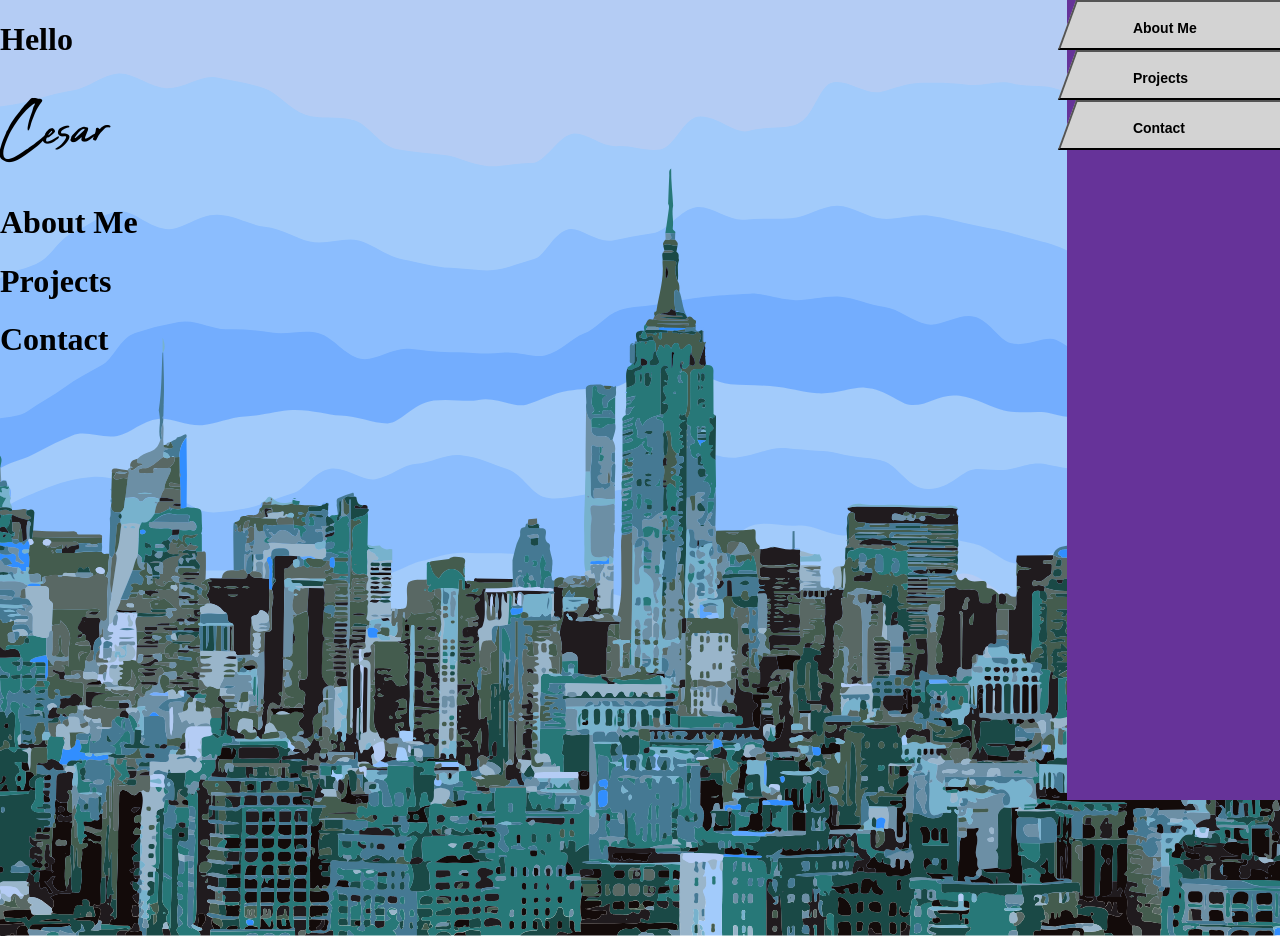
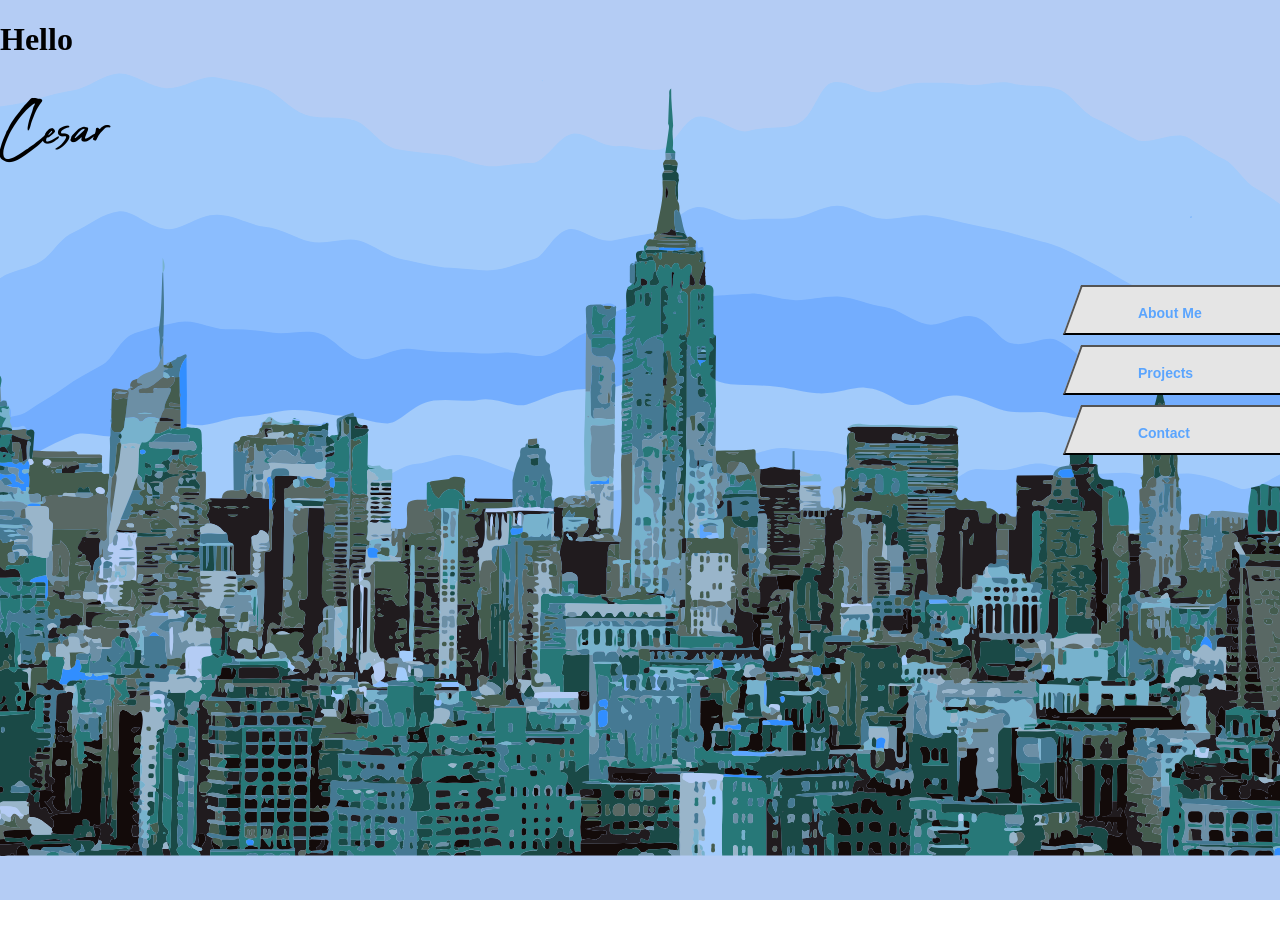
Before and after one commit to cesarrodas/portfolio21, a website: page public/index.html in a window 1280 px wide. Shown: the top 936 px of the page. After the commit the page ends 900 px from the top, so only its background shows below. Drawn offline with Linux system fonts and the light colour scheme.

Commit message:
updated structure

```diff
--- a/public/index.html
+++ b/public/index.html
@@ -24,9 +24,11 @@
     <h1>Contact</h1>
   </div>
   <div id="menu">
-    <button class="button"><span>About Me</span></button>
-    <button class="button"><span>Projects</span></button>
-    <button class="button"><span>Contact</span></button>
+    <div id="menu-button-container">
+      <button class="button"><span>About Me</span></button><br/>
+      <button class="button"><span>Projects</span></button><br/>
+      <button class="button"><span>Contact</span></button>
+    </div>
   </div>
   <script src="main.js"></script>
 </body>
--- a/public/main.js
+++ b/public/main.js
@@ -1 +1,8 @@
-console.log("yo!")
+const home = document.getElementById("home")
+const about = document.getElementById("about")
+const projects = document.getElementById("projects")
+const contact = document.getElementById("contact")
+
+about.style.display = "none"
+projects.style.display = "none"
+contact.style.display = "none"
--- a/public/style.css
+++ b/public/style.css
@@ -38,7 +38,7 @@ html, body {
 }
 
 .button {
-  background-color: lightgray;
+  background-color: #E5E5E5;
   font-weight: bold;
   font-size: 14px;
   line-height: 50px;
@@ -47,6 +47,11 @@ html, body {
   padding-left: 65px;
   text-align: left;
   transform: skewX(-20deg);
+  stroke: #666666;
+  stroke-width: 3px;
+  color: #5BA5FE;
+  margin: 5px;
+
 }
 
 .button span {
@@ -61,12 +66,20 @@ html, body {
 @media (min-width: 992px) {
 
   #menu {
-    background-color: rebeccapurple;
+    background-color: transparent;
     width: 16.66%;
     height: 100%;
     position: absolute;
     right: 0;
     top: 0;
+    display: flex;
+    align-items: center;
+  }
+
+  #menu-button-container {
+    height: 30%;
+    /* display: flex;
+    flex-wrap: wrap; */
   }
 
   #sky {
@@ -78,6 +91,15 @@ html, body {
     top: 0;
   }
 
+  @keyframes moveCity {
+    0% {
+      top: 20%;
+    }
+    100% {
+      top: 10%;
+    }
+  }
+
   #city {
     width: 100%;
     position: absolute;
@@ -85,6 +107,10 @@ html, body {
     width: 101%;
     left: -2px;
     top: 20%;
+    animation-name: moveCity;
+    animation-duration: 2s;
+    animation-delay: 500ms;
+    animation-fill-mode: forwards;
   }
 }
 
```
